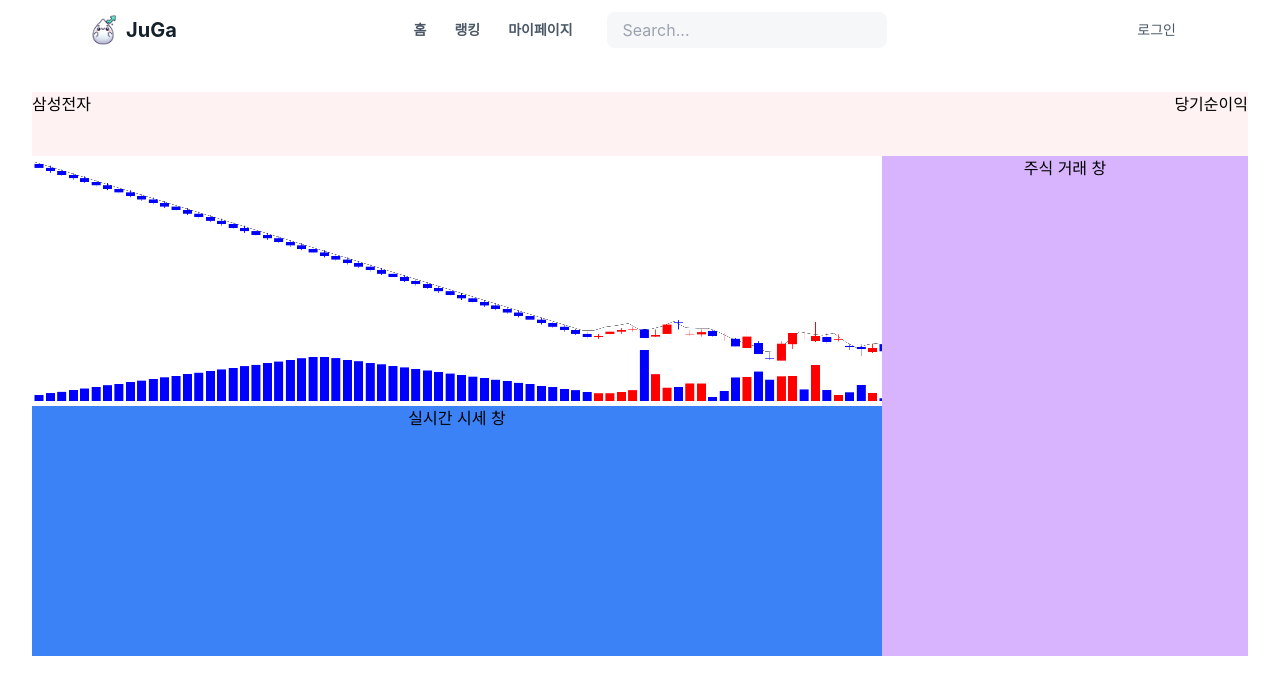
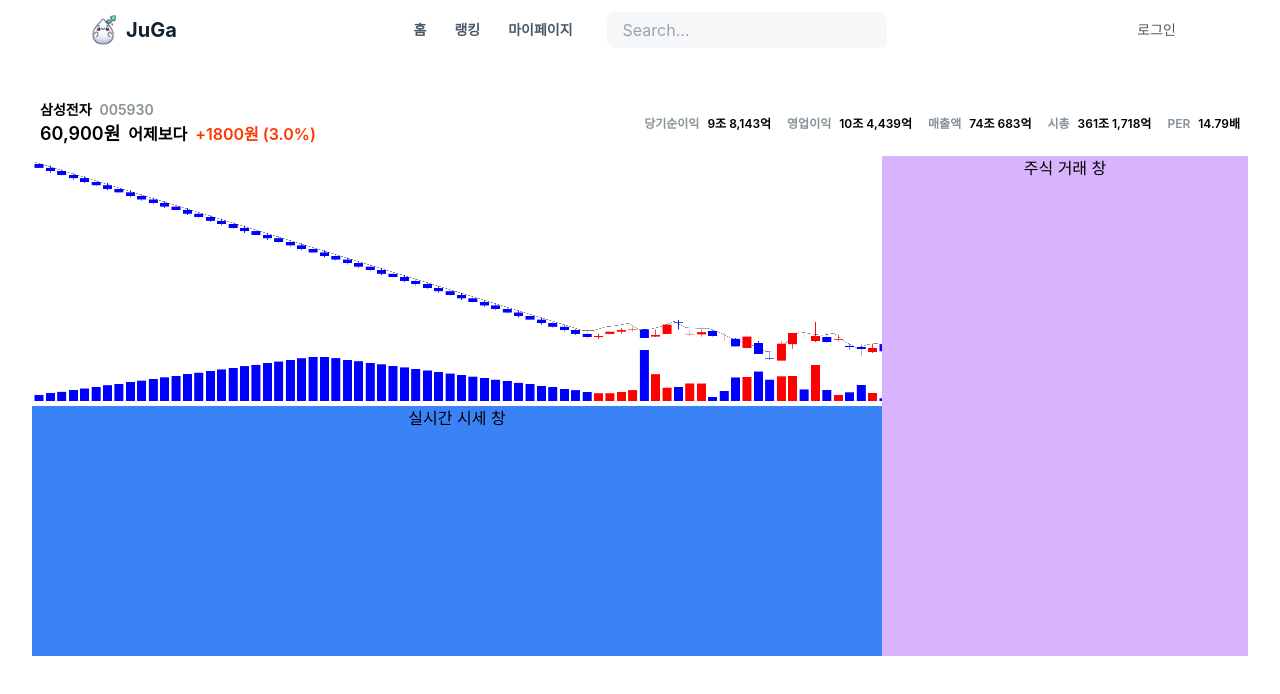
Before and after one commit to boostcampwm-2024/web16-JuGa, a React (Vite) app in the folder FE/: page /stocks/1 in a window 1280 px wide. Shown: the top 694 px of the page. Built offline with nearby package versions, Linux system fonts and the light colour scheme; no server answers; a web font is replaced by a local one.

Commit message:
💄 design: 주식 detail 페이지 header 레이아웃 구현 #60

```diff
--- a/FE/src/components/StocksDetail/Header.tsx
+++ b/FE/src/components/StocksDetail/Header.tsx
@@ -1,8 +1,39 @@
 export default function Header() {
   return (
-    <div className='flex justify-between w-full h-16'>
-      <div>삼성전자</div>
-      <div>당기순이익</div>
+    <div className='flex items-center justify-between w-full h-16 px-2'>
+      <div className='flex flex-col font-semibold'>
+        <div className='flex gap-2 text-sm'>
+          <h2>삼성전자</h2>
+          <p className='text-juga-grayscale-200'>005930</p>
+        </div>
+        <div className='flex items-center gap-2'>
+          <p className='text-lg'>60,900원</p>
+          <p>어제보다</p>
+          <p className='text-juga-red-60'>+1800원 (3.0%)</p>
+        </div>
+      </div>
+      <div className='flex gap-4 text-xs font-semibold'>
+        <div className='flex gap-2'>
+          <p className='text-juga-grayscale-200'>당기순이익</p>
+          <p>9조 8,143억</p>
+        </div>
+        <div className='flex gap-2'>
+          <p className='text-juga-grayscale-200'>영업이익</p>
+          <p>10조 4,439억</p>
+        </div>
+        <div className='flex gap-2'>
+          <p className='text-juga-grayscale-200'>매출액</p>
+          <p>74조 683억</p>
+        </div>
+        <div className='flex gap-2'>
+          <p className='text-juga-grayscale-200'>시총</p>
+          <p>361조 1,718억</p>
+        </div>
+        <div className='flex gap-2'>
+          <p className='text-juga-grayscale-200'>PER</p>
+          <p>14.79배</p>
+        </div>
+      </div>
     </div>
   );
 }
--- a/FE/src/page/StocksDetail.tsx
+++ b/FE/src/page/StocksDetail.tsx
@@ -5,7 +5,7 @@ import TradeSection from 'components/StocksDetail/TradeSection';
 
 export default function StocksDetail() {
   return (
-    <div className='flex flex-col bg-red-50'>
+    <div className='flex flex-col'>
       <Header />
       <div className='flex h-[500px] bg-yellow-600'>
         <div className='flex min-w-[850px] flex-col'>
```
